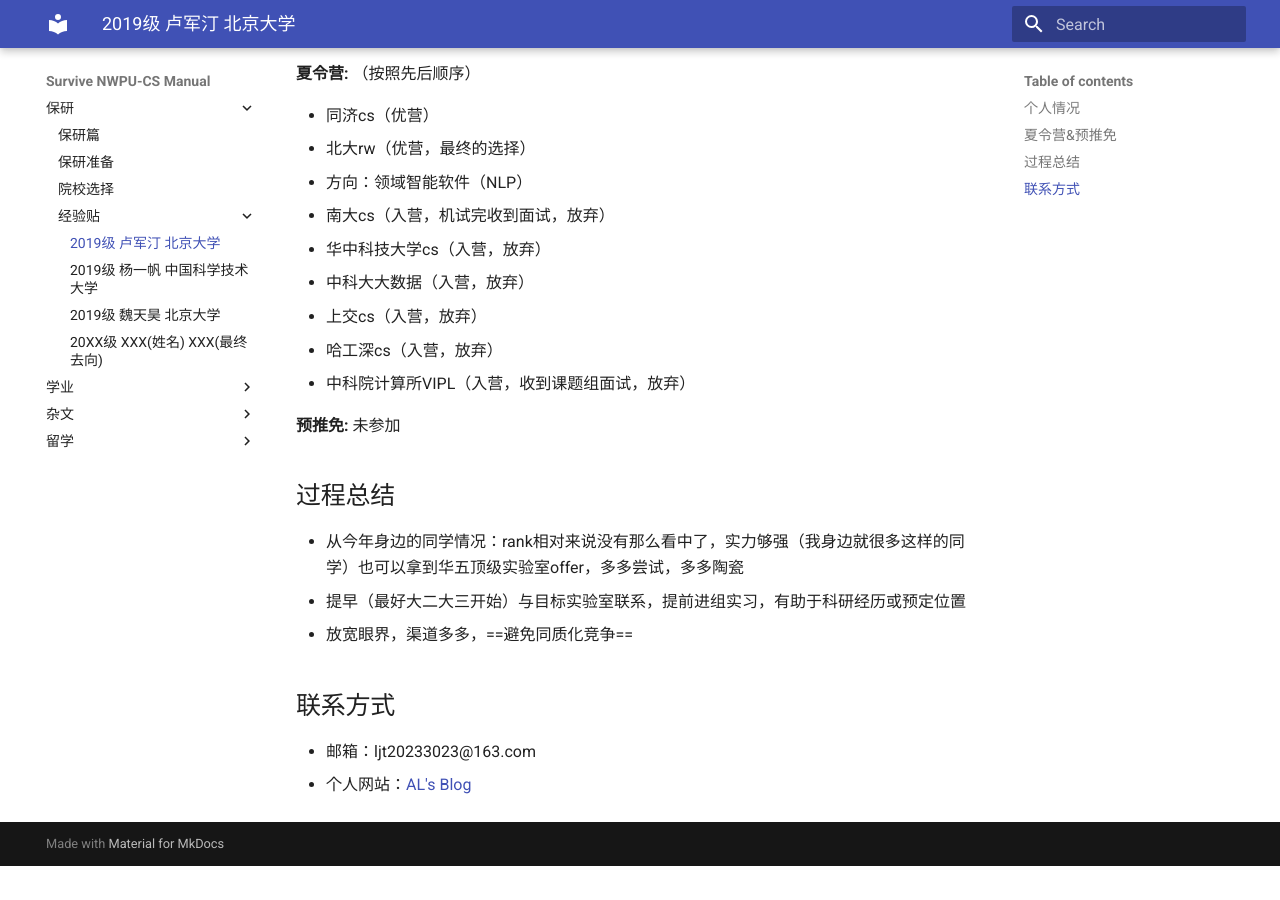
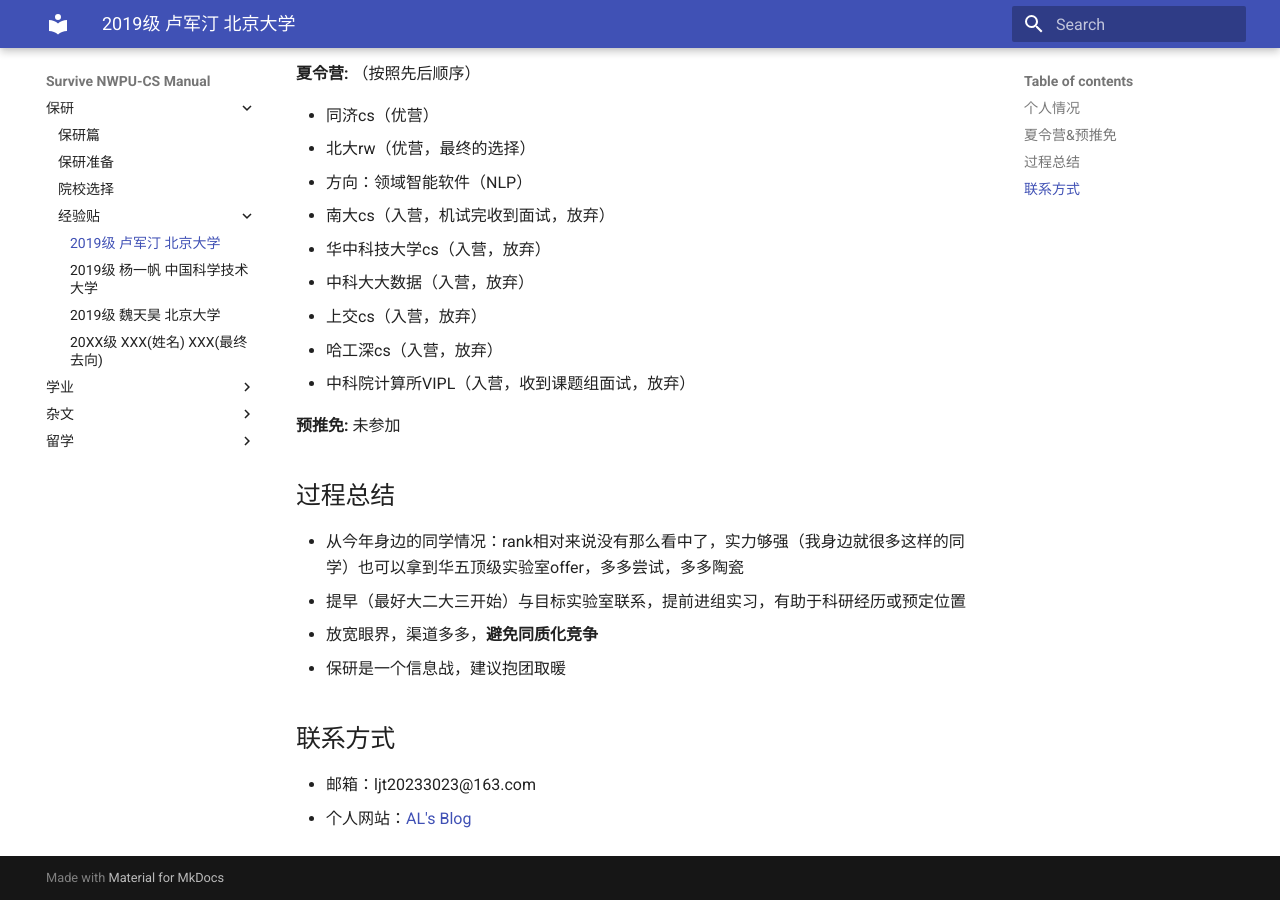
Before and after one commit to npu-cs/SurviveNWPU-CSManual, an MkDocs documentation site: the page built from docs/保研/经验贴/2019级-卢军汀-北京大学.md, in a window 1280 px wide and 900 px high, scrolled down 779 px. Built offline with MkDocs 1.6.1 and Material for MkDocs 9.7.7, drawn with Linux system fonts in a browser that asks for light colours; before the commit the page ends 1645 px from its top, so only the background shows below that.

Commit message:
Update 2019级-卢军汀-北京大学.md

```diff
--- a/docs/保研/经验贴/2019级-卢军汀-北京大学.md
+++ b/docs/保研/经验贴/2019级-卢军汀-北京大学.md
@@ -50,7 +50,8 @@
 
 - 从今年身边的同学情况：rank相对来说没有那么看中了，实力够强（我身边就很多这样的同学）也可以拿到华五顶级实验室offer，多多尝试，多多陶瓷
 - 提早（最好大二大三开始）与目标实验室联系，提前进组实习，有助于科研经历或预定位置
-- 放宽眼界，渠道多多，==避免同质化竞争==
+- 放宽眼界，渠道多多，**避免同质化竞争**
+- 保研是一个信息战，建议抱团取暖
 
 
 
```
